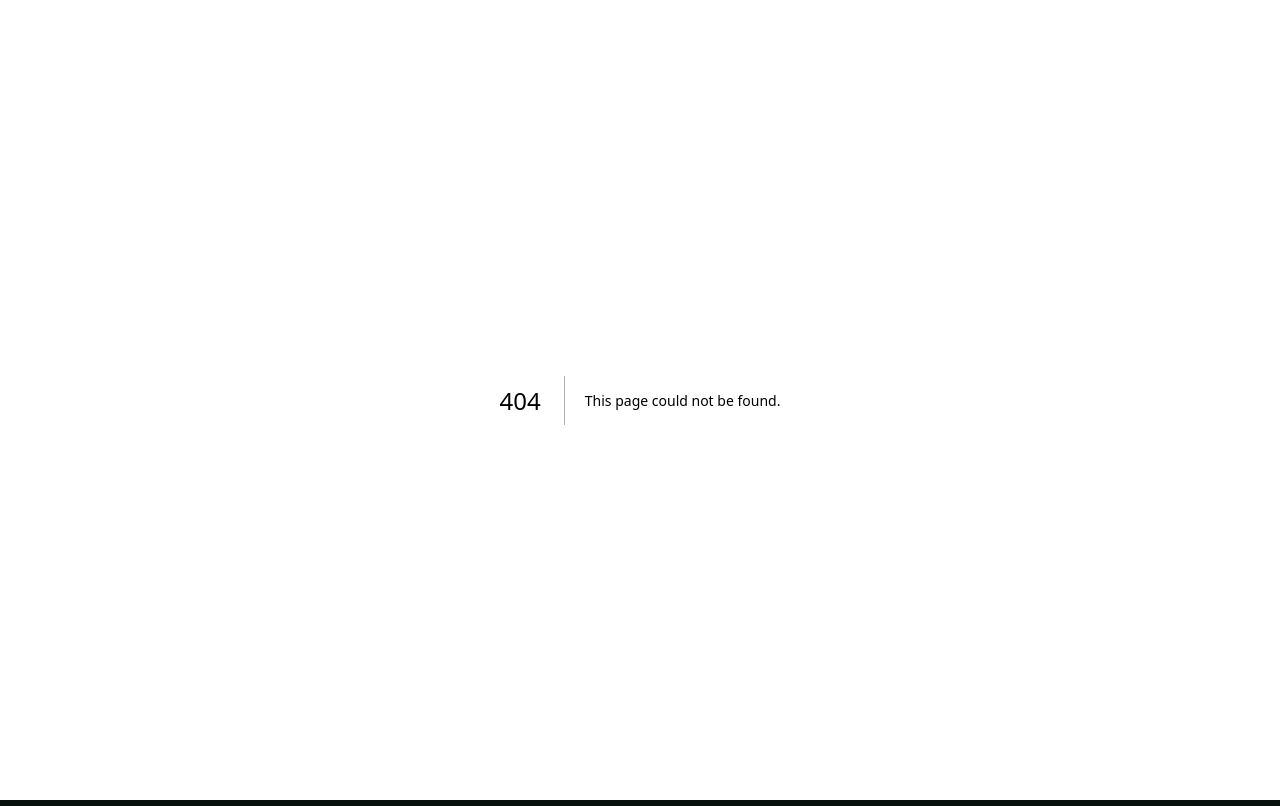
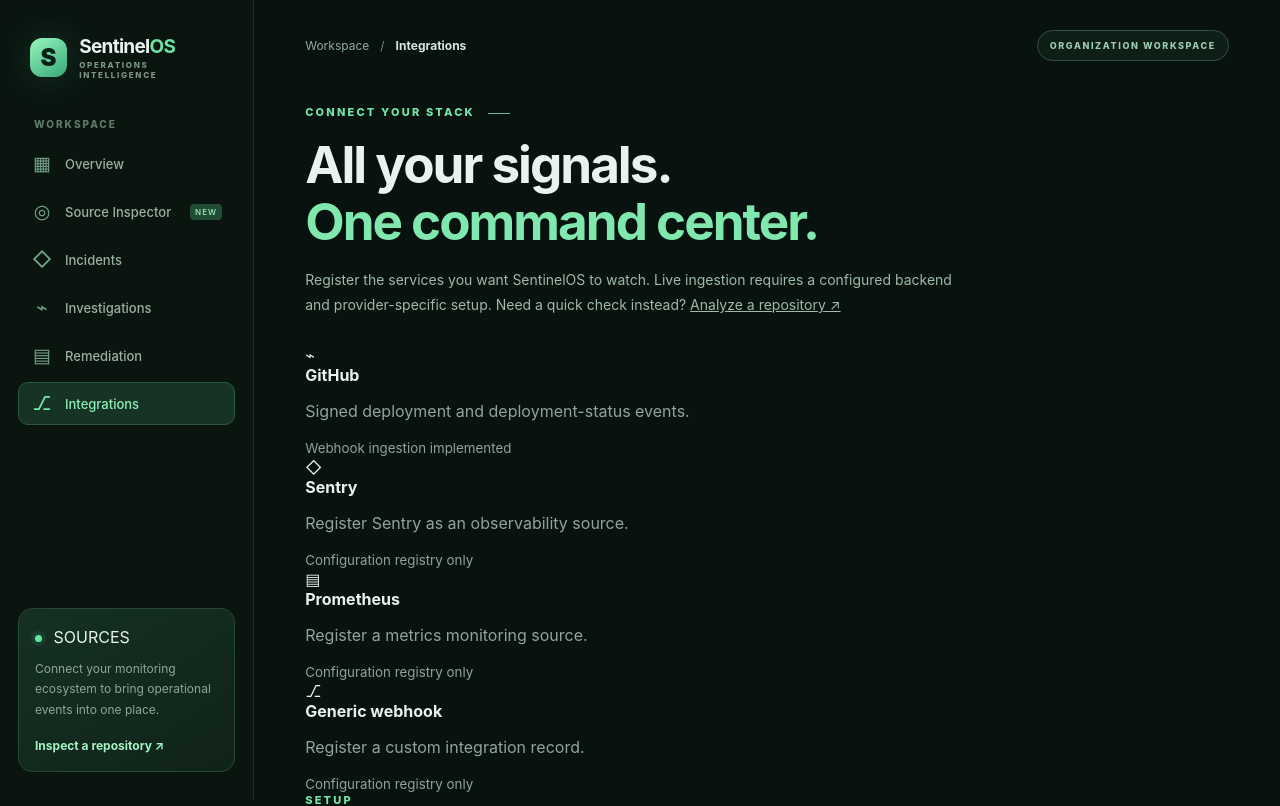
Before and after one commit to Aamilsamsung/SentinelOS, a Next.js app in the folder apps/web/: page /integrations in a window 1280 px wide. Before the commit this address had no page. Shown: the top 806 px of the page. Built offline with nearby package versions, Linux system fonts and the light colour scheme; no server answers.

Commit message:
feat: add integrations workspace with provider setup and connection inventory

```diff
--- /dev/null
+++ b/apps/web/app/integrations/page.tsx
@@ -0,0 +1,31 @@
+import Link from "next/link";
+import { SiteNavigation } from "../components/site-navigation";
+import { PreviewNotice } from "../components/preview-notice";
+import { isPreviewMode } from "../../lib/preview-data";
+import { IntegrationManager } from "./integration-manager";
+
+export const metadata = {
+  title: "Integrations | SentinelOS",
+  description: "Configure sources for your SentinelOS operations workspace."
+};
+
+export default function IntegrationsPage() {
+  return <main className="shell">
+    <aside className="sidebar newSidebar">
+      <Link className="brandLockup" href="/"><span className="brandSymbol">S</span><span><strong>Sentinel<span>OS</span></strong><small>OPERATIONS INTELLIGENCE</small></span></Link>
+      <div className="sidebarGroupLabel">WORKSPACE</div>
+      <SiteNavigation />
+      <div className="sidebarHelper"><span className="pulseDot" /> SOURCES<p>Connect your monitoring ecosystem to bring operational events into one place.</p><Link href="/scan">Inspect a repository ↗</Link></div>
+    </aside>
+    <section className="content scanContent">
+      <div className="mobileNavigation"><SiteNavigation /></div>
+      <div className="scanTopbar"><div className="breadcrumb"><Link href="/">Workspace</Link><span>/</span><strong>Integrations</strong></div><span className="topbarChip">{isPreviewMode ? "PREVIEW ENVIRONMENT" : "ORGANIZATION WORKSPACE"}</span></div>
+      <PreviewNotice />
+      <div className="scanHero"><div className="eyebrow">CONNECT YOUR STACK <span className="eyebrowLine" /></div>
+        <h1>All your signals.<br /><span>One command center.</span></h1>
+        <p>Register the services you want SentinelOS to watch. Live ingestion requires a configured backend and provider-specific setup. Need a quick check instead? <Link href="/scan">Analyze a repository ↗</Link></p>
+      </div>
+      <IntegrationManager preview={isPreviewMode} />
+    </section>
+  </main>;
+}
```
